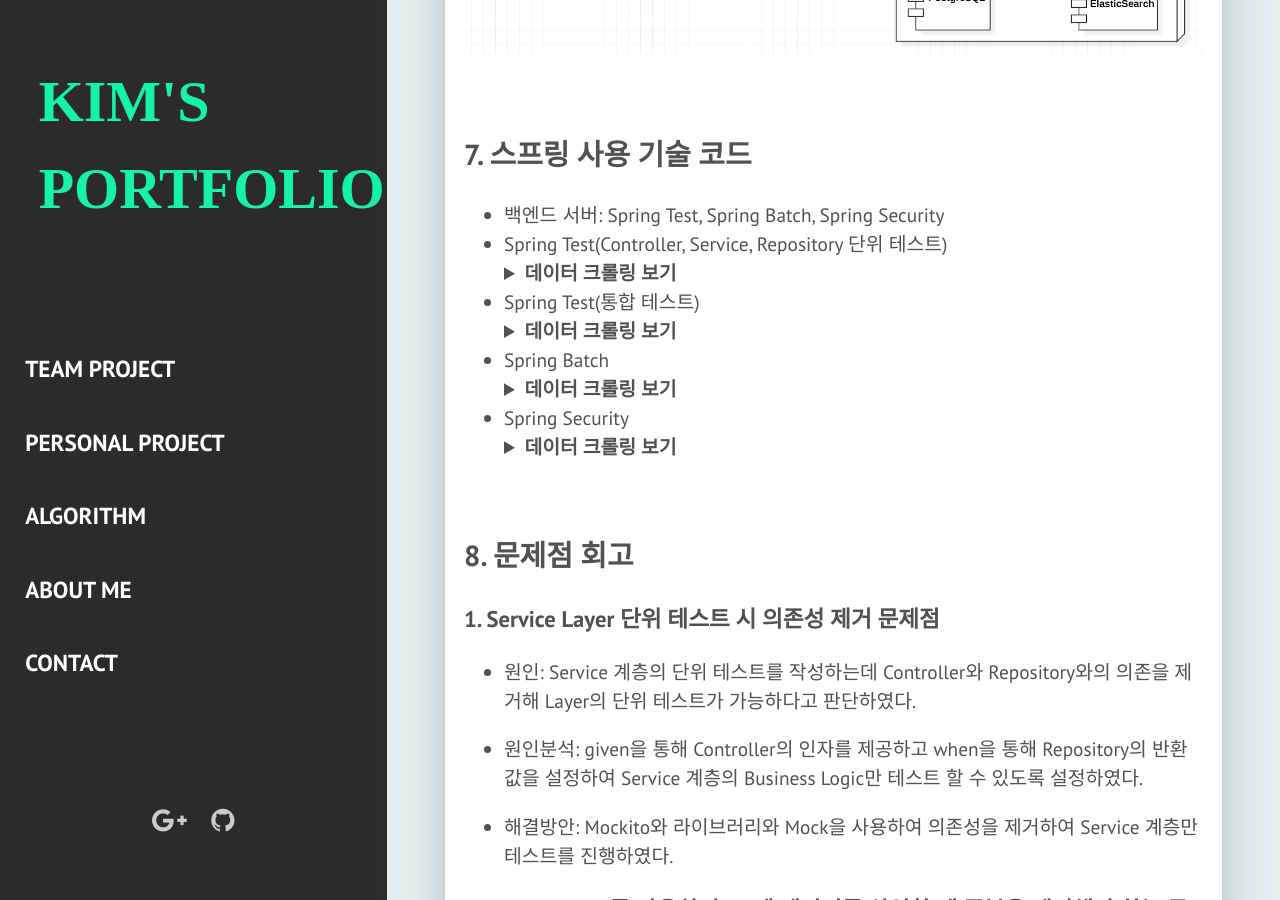
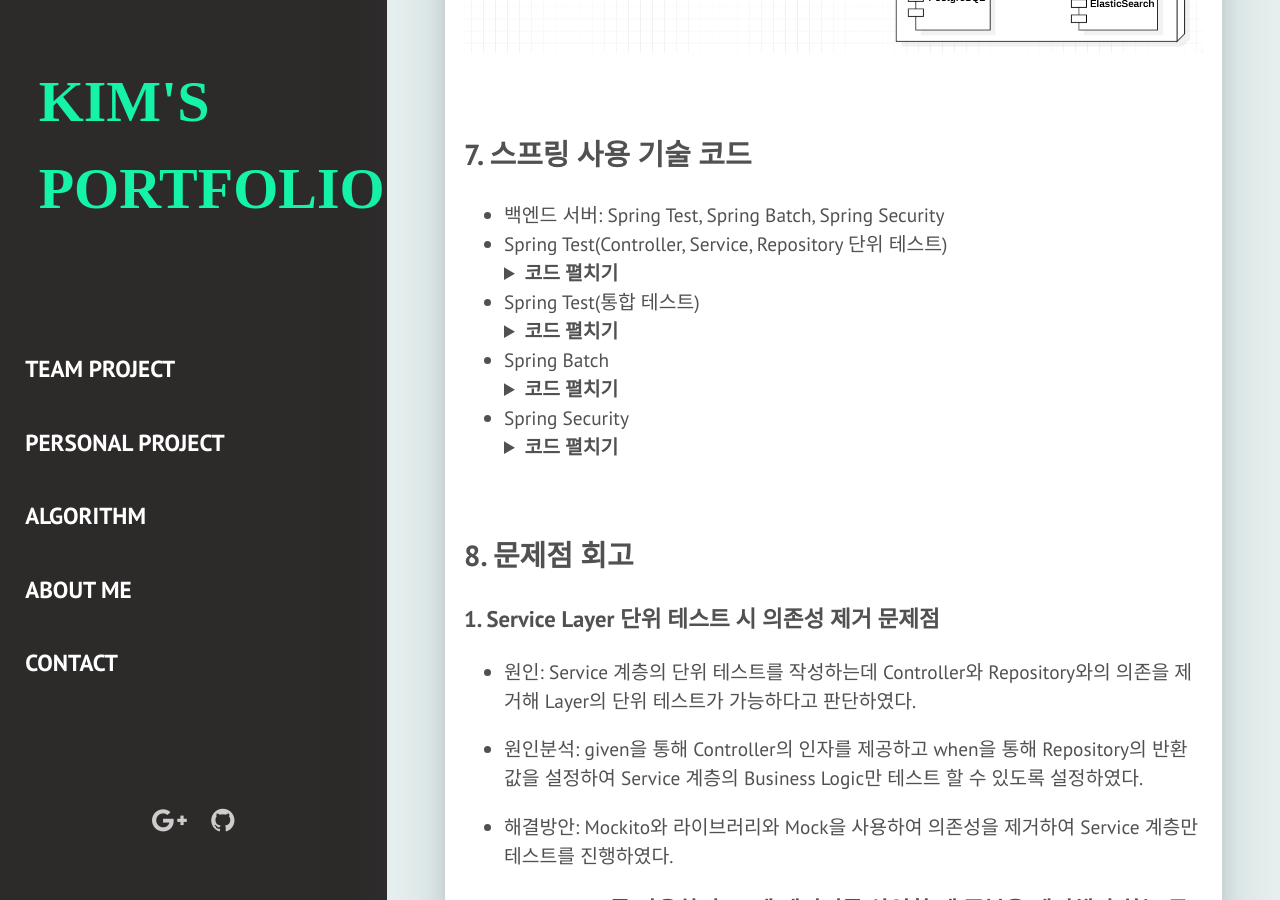
Before and after one commit to kimgusxo/kimgusxo.github.io, a Jekyll site: the page built from _personal_projects/novelisland.markdown, in a window 1280 px wide and 900 px high, scrolled down 3800 px. Built offline with Jekyll 4.4.1, drawn with Linux system fonts in a browser that asks for light colours; some web fonts are replaced.

Commit message:
개인프로젝트 추가

```diff
--- a/_personal_projects/novelisland.markdown
+++ b/_personal_projects/novelisland.markdown
@@ -232,7 +232,7 @@ description: 문장형 소설 검색 엔진 사이트
   <details>
 
   <summary>
-  <b>데이터 크롤링 보기</b>
+  <b>코드 펼치기</b>
   </summary>
 
   <div markdown="1">
@@ -245,7 +245,7 @@ description: 문장형 소설 검색 엔진 사이트
   <details>
 
   <summary>
-    <b>데이터 크롤링 보기</b>
+    <b>코드 펼치기</b>
   </summary>
 
   <div markdown="1">
@@ -259,7 +259,7 @@ description: 문장형 소설 검색 엔진 사이트
   <details>
 
   <summary>
-    <b>데이터 크롤링 보기</b>
+    <b>코드 펼치기</b>
   </summary>
 
   <div markdown="1">
@@ -273,7 +273,7 @@ description: 문장형 소설 검색 엔진 사이트
   <details>
 
   <summary>
-    <b>데이터 크롤링 보기</b>
+    <b>코드 펼치기</b>
   </summary>
 
   <div markdown="1">
```
